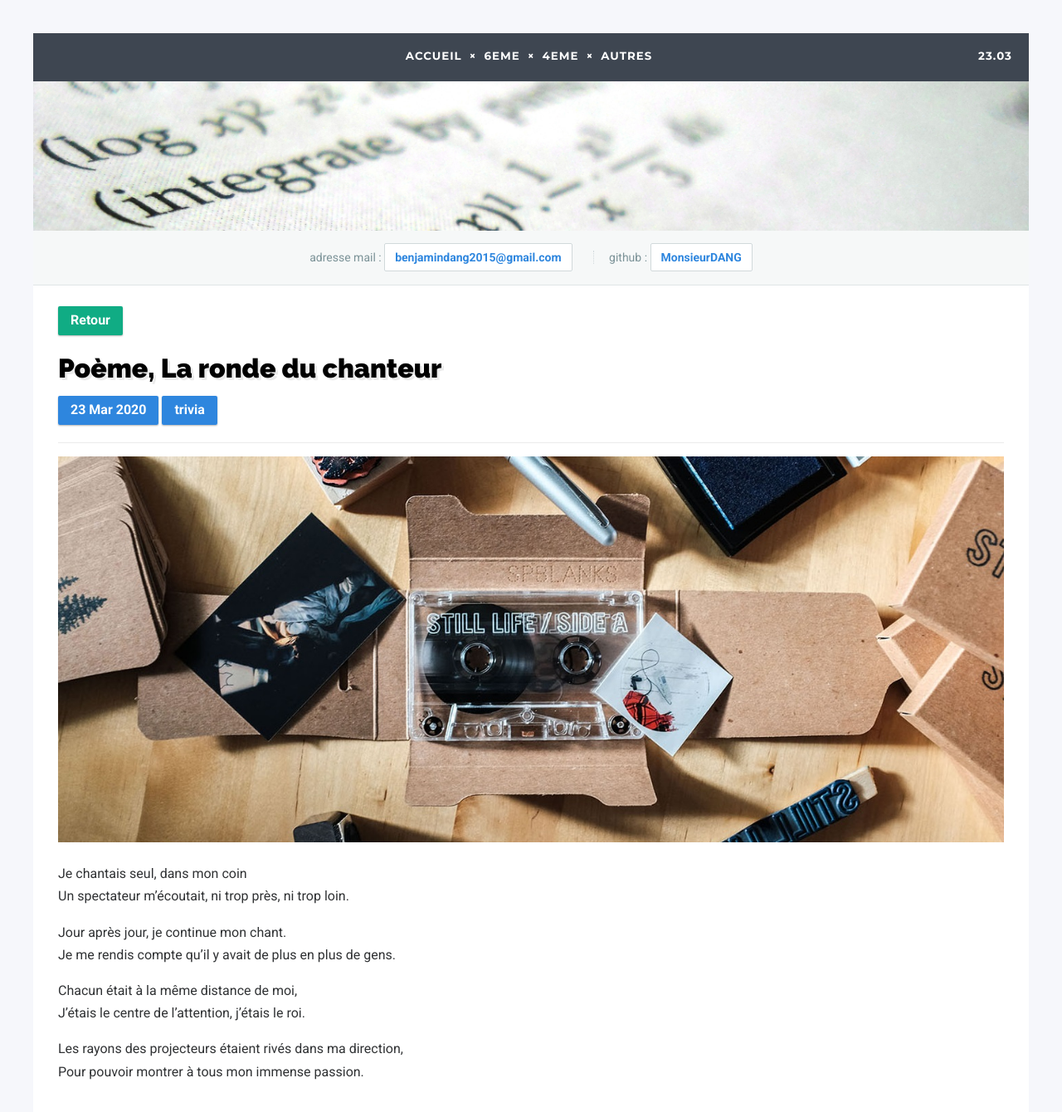
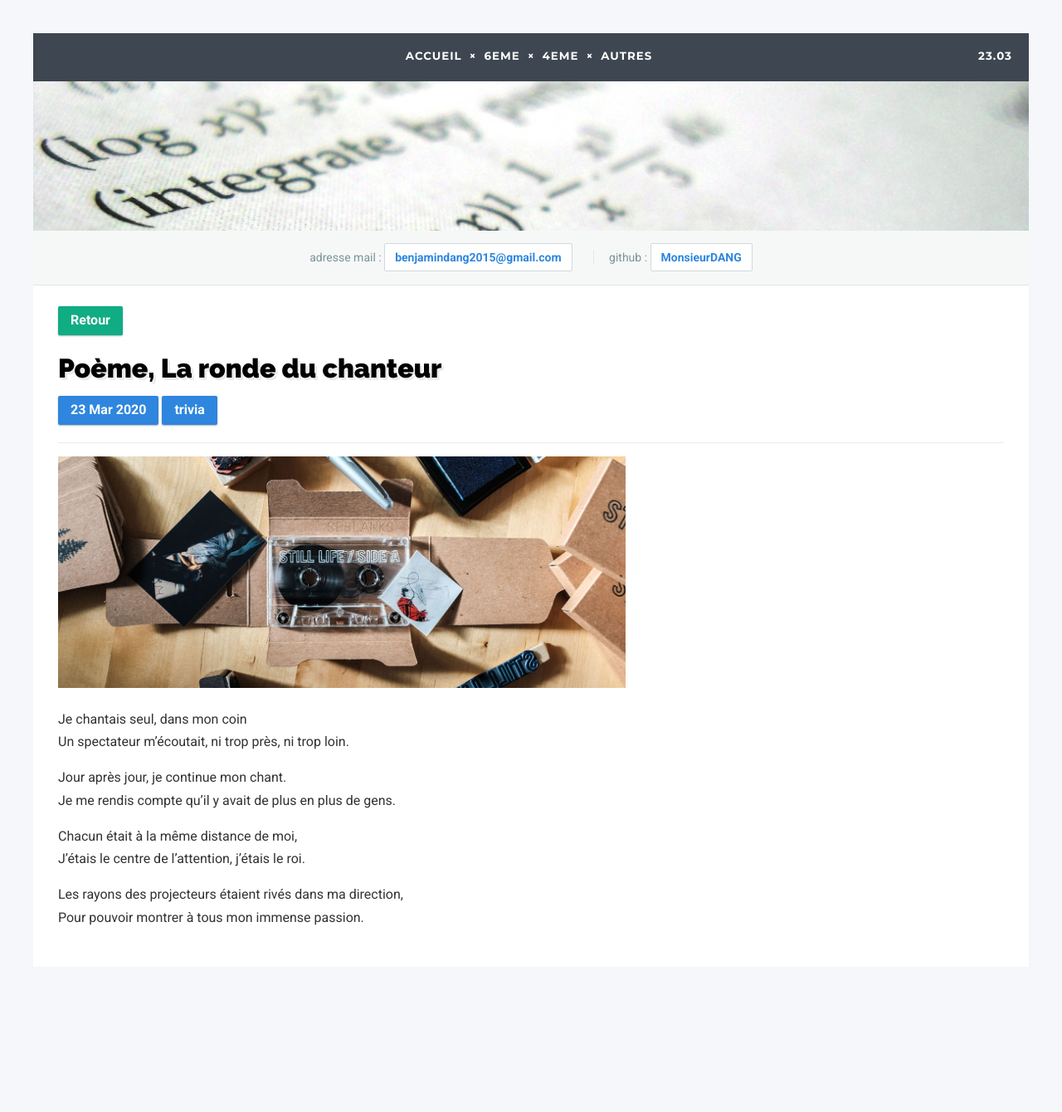
Before and after one commit to DangSinslay/DangSinslay.github.io, a Jekyll site: the page built from _posts/trivia/2020-03-23-poeme2.md, in a window 1280 px wide and 1391 px high. Shown: the top 1340 px of the window at 83% size. Built offline with Jekyll 4.4.1, drawn with Linux system fonts in a browser that asks for light colours.

Commit message:
Update 2020-03-23-poeme2.md

```diff
--- a/_posts/trivia/2020-03-23-poeme2.md
+++ b/_posts/trivia/2020-03-23-poeme2.md
@@ -6,7 +6,7 @@ category: trivia
 blog: blog
 ---
 
-<img src="/css/image/banner2.png" width="100%" height="auto" />
+<img src="/css/image/banner2.png" width="60%" height="auto" />
 
 Je chantais seul, dans mon coin
 <br>
```
